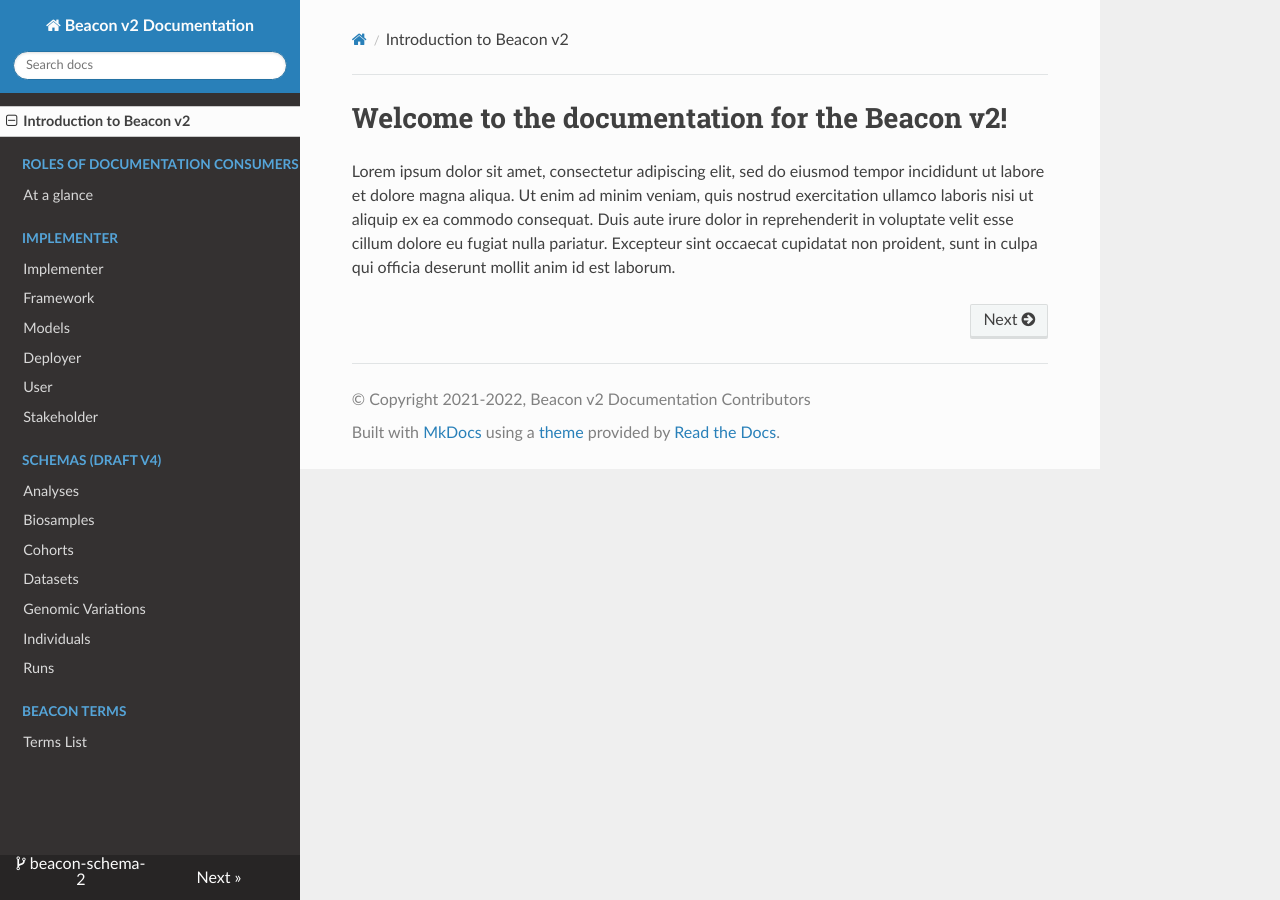
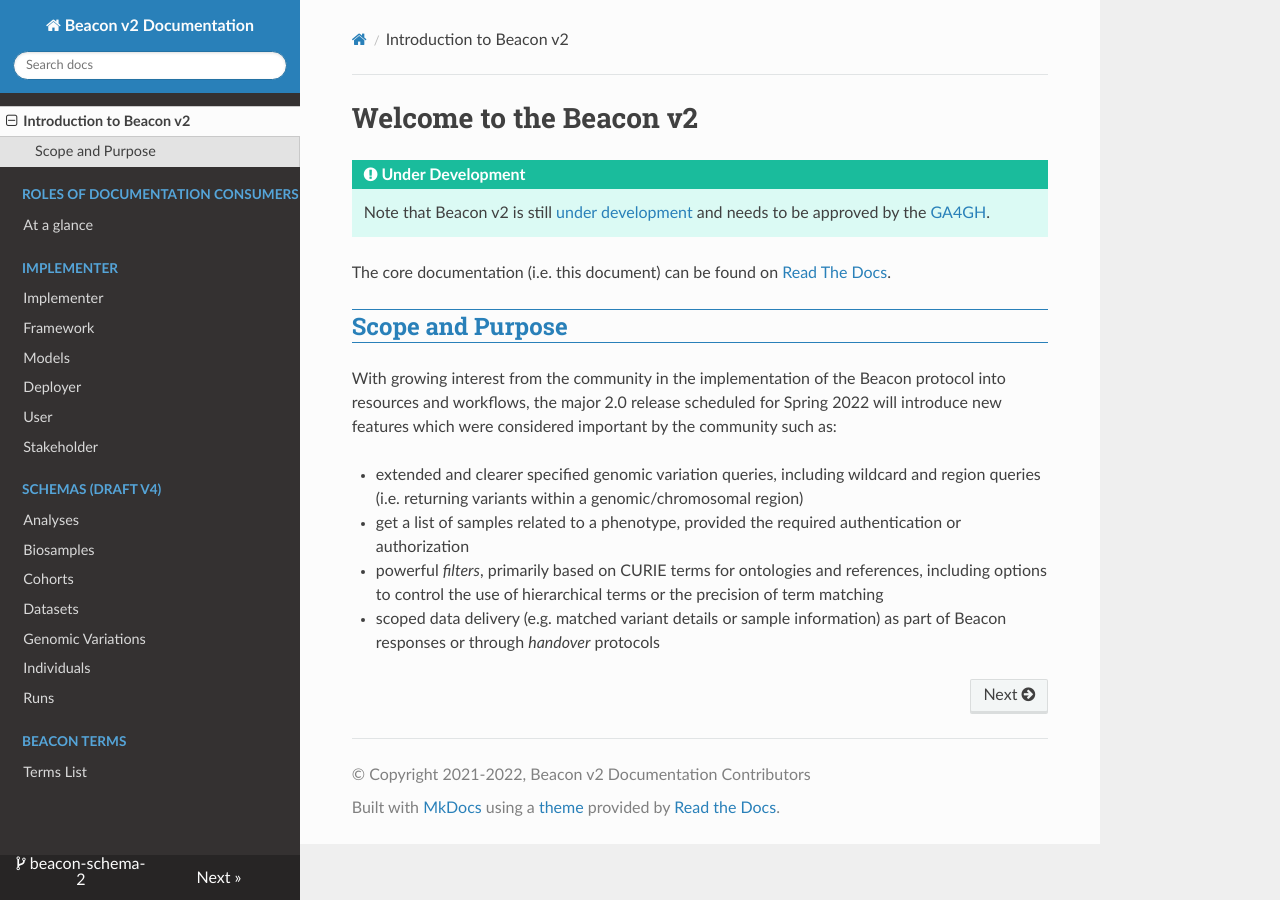
Before and after one commit to ga4gh-beacon/beacon-schema-2, an MkDocs documentation site: the page built from docs/index.md, in a window 1280 px wide. Built offline with MkDocs 1.6.1, drawn with Linux system fonts in a browser that asks for light colours; nearby versions of some CDN libraries.

Commit message:
some C&P documentation transfer

```diff
--- a/docs/index.md
+++ b/docs/index.md
@@ -1,3 +1,16 @@
-# Welcome to the documentation for the Beacon v2!
+# Welcome to the Beacon v2
 
-Lorem ipsum dolor sit amet, consectetur adipiscing elit, sed do eiusmod tempor incididunt ut labore et dolore magna aliqua. Ut enim ad minim veniam, quis nostrud exercitation ullamco laboris nisi ut aliquip ex ea commodo consequat. Duis aute irure dolor in reprehenderit in voluptate velit esse cillum dolore eu fugiat nulla pariatur. Excepteur sint occaecat cupidatat non proident, sunt in culpa qui officia deserunt mollit anim id est laborum.
+!!! Important "Under Development"
+
+	Note that Beacon v2 is still [under development](https://github.com/ga4gh-beacon/beacon-v2-Models) and needs to be approved by the [GA4GH](https://www.ga4gh.org/).
+
+The core documentation (i.e. this document) can be found on [Read The Docs](https://beacon-schema-2.readthedocs.io/en/latest).
+
+## Scope and Purpose
+
+With growing interest from the community in the implementation of the Beacon protocol into resources and workflows, the major 2.0 release scheduled for Spring 2022 will introduce new features which were considered important by the community such as:
+
+* extended and clearer specified genomic variation queries, including wildcard and region queries (i.e. returning variants within a genomic/chromosomal region)
+* get a list of samples related to a phenotype, provided the required authentication or authorization
+* powerful _filters_, primarily based on CURIE terms for ontologies and references, including options to control the use of hierarchical terms or the precision of term matching
+* scoped data delivery (e.g. matched variant details or sample information) as part of Beacon responses or through _handover_ protocols
```
Also changed, not shown: docs/models_README.md (+7 -3 lines).
